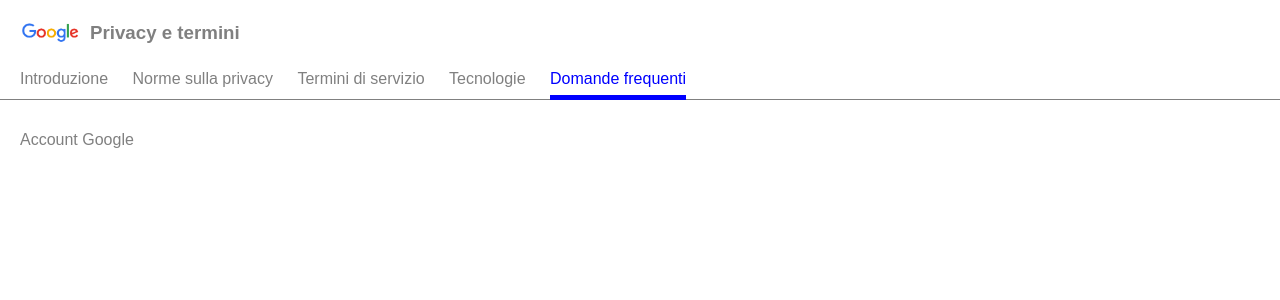
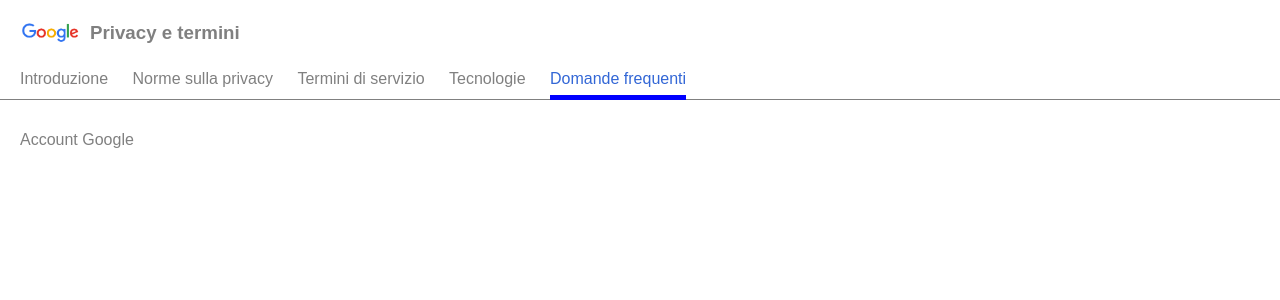
Before and after one commit to FedeStrife6/php-google-faq, a PHP site: page / in a window 1280 px wide. Shown: the top 300 px of the page. Run offline with PHP 8.4, Linux system fonts and the light colour scheme.

Commit message:
Secondo Aggiornamento
Piccoli cambiamenti

```diff
--- a/css/style.css
+++ b/css/style.css
@@ -63,7 +63,7 @@ p {
 .faq-frequenti {
   height: 30px;
   border-bottom: 5px solid blue;
-  color: blue;
+  color: #3367d6;
 }
 .footer {
   height: 50px;
```
